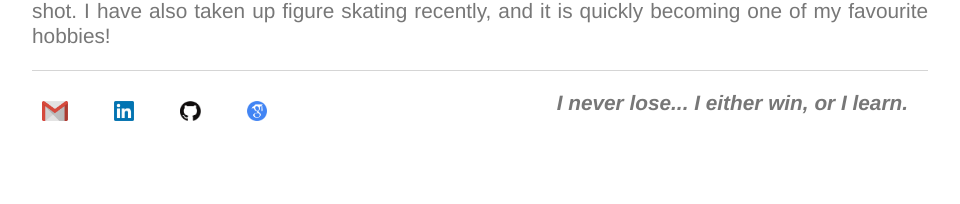
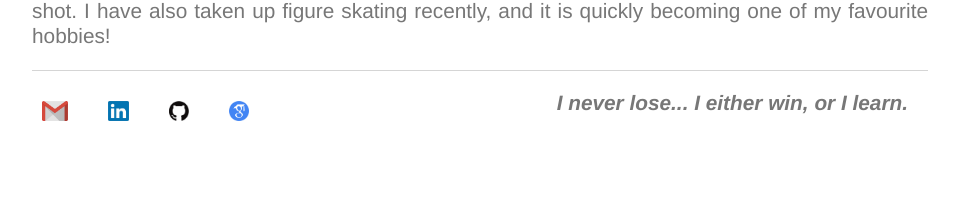
Before and after one commit to Uppaal/Uppaal.github.io, a Jekyll site: the page built from index.html, in a window 1280 px wide. Shown: the part 699-903 px from the top of the page, without its empty margins (160-1120 px from the left). Built offline with Jekyll 4.4.1, drawn with Linux system fonts in a browser that asks for light colours.

Commit message:
Update default.html

```diff
--- a/_layouts/default.html
+++ b/_layouts/default.html
@@ -20,10 +20,10 @@
 			</div><!-- /.container -->
 			<footer>
 	    		<ul>
-				<li><a href="mailto:rheeya.uppal@gmail.com"><img src="images/gmail-logo.png" height="20"></a></li>
-	        		<li><a href="https://in.linkedin.com/in/rheeyauppaal"><img src="images/linkedin-logo.jpeg" height="20"></a></li>
-				<li><a href="https://github.com/Uppaal"><img src="images/github-logo.png" height="20"></a></li>
-				<li><a href="https://scholar.google.co.in/citations?user=nx3vmEkAAAAJ&hl=en&oi=ao"><img src="images/google-scholar-logo.png" height="20"/></a></li>
+				<li style="float:left"><a href="mailto:rheeya.uppal@gmail.com"><img src="images/gmail-logo.png" height="20"></a></li>
+	        		<li style="float:left"><a href="https://in.linkedin.com/in/rheeyauppaal"><img src="images/linkedin-logo.jpeg" height="20"></a></li>
+				<li style="float:left"><a href="https://github.com/Uppaal"><img src="images/github-logo.png" height="20"></a></li>
+				<li style="float:left"><a href="https://scholar.google.co.in/citations?user=nx3vmEkAAAAJ&hl=en&oi=ao"><img src="images/google-scholar-logo.png" height="20"/></a></li>
 				<li style="float:right"><i>I never lose... I either win, or I learn.</i></li>
 			</ul>
 			</footer>
```
